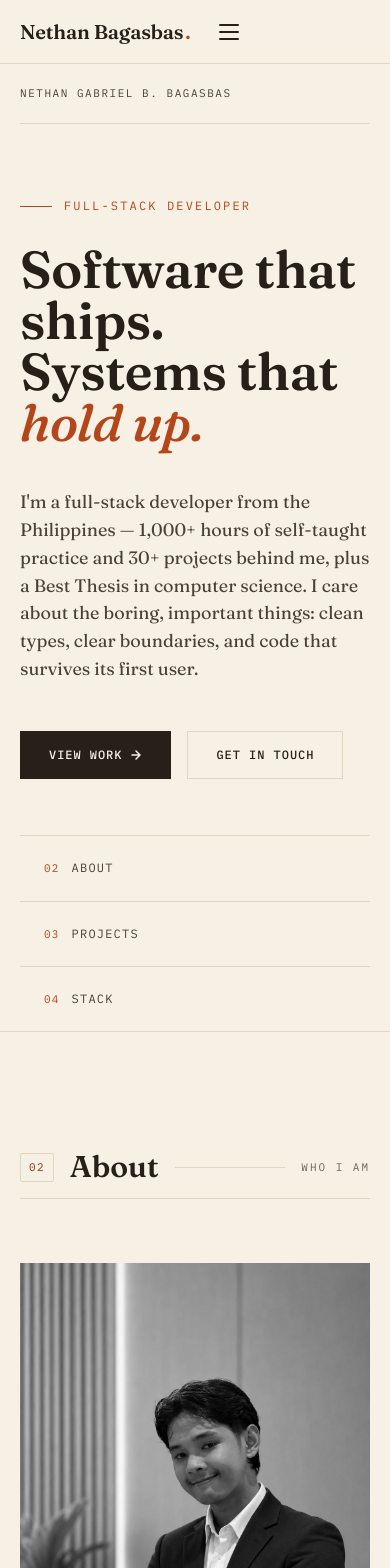
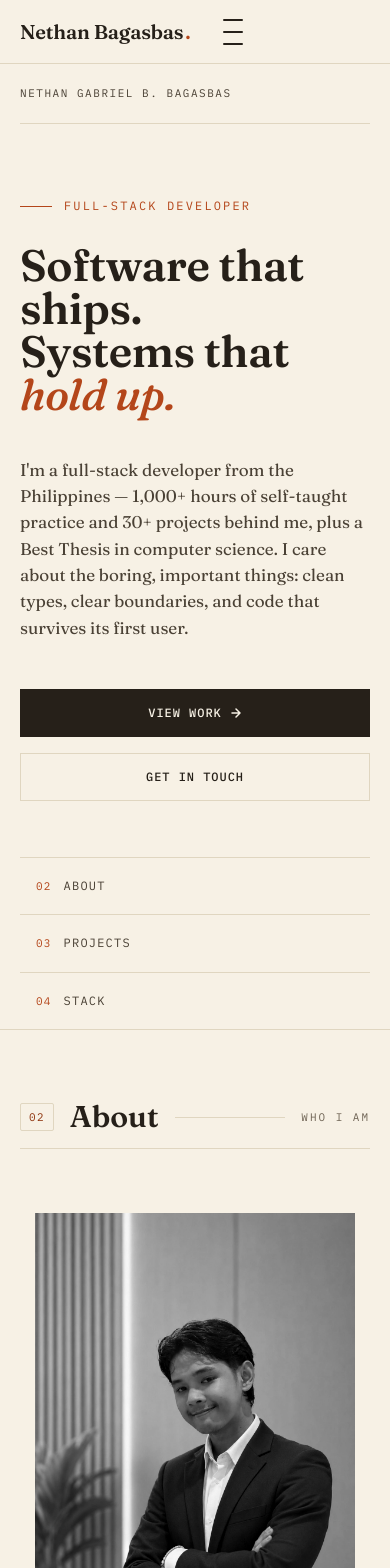
Before and after one commit to nethangabrielb/personal-website, a React (Vite) app: page / in a window 390 px wide. Shown: the top 1568 px of the page. Built offline with nearby package versions, Linux system fonts and the light colour scheme.

Commit message:
feat: improve responsive navigation and mobile menu UX

```diff
--- a/src/components/sections/Navbar.tsx
+++ b/src/components/sections/Navbar.tsx
@@ -1,6 +1,6 @@
 import { AnimatePresence, motion } from "motion/react";
 import type { MouseEvent } from "react";
-import { useContext, useState } from "react";
+import { useContext, useEffect, useRef, useState } from "react";
 
 import { SectionContext } from "@/CurrentSectionProvider";
 
@@ -16,6 +16,9 @@ export function Navbar() {
   const { currentSection, setSectionFromNav } = useContext(SectionContext)!;
   const [menuOpen, setMenuOpen] = useState(false);
 
+  const navRef = useRef<HTMLElement>(null);
+  const toggleRef = useRef<HTMLButtonElement>(null);
+
   const sectionMap: Record<string, string> = {
     About: "About",
     Skills: "Skills",
@@ -25,7 +28,44 @@ export function Navbar() {
   };
   const activeLabel = sectionMap[currentSection] || "";
 
+  // Close the mobile menu on Escape or outside click while it is open
+  useEffect(() => {
+    if (!menuOpen) return;
+
+    const onKeyDown = (event: KeyboardEvent) => {
+      if (event.key === "Escape") {
+        setMenuOpen(false);
+        toggleRef.current?.focus();
+      }
+    };
+
+    const onPointerDown = (event: PointerEvent) => {
+      if (navRef.current && !navRef.current.contains(event.target as Node)) {
+        setMenuOpen(false);
+      }
+    };
+
+    document.addEventListener("keydown", onKeyDown);
+    document.addEventListener("pointerdown", onPointerDown);
+    return () => {
+      document.removeEventListener("keydown", onKeyDown);
+      document.removeEventListener("pointerdown", onPointerDown);
+    };
+  }, [menuOpen]);
+
+  // Lock body scroll while the mobile menu is open
+  useEffect(() => {
+    if (!menuOpen) return;
+
+    const previousOverflow = document.body.style.overflow;
+    document.body.style.overflow = "hidden";
+    return () => {
+      document.body.style.overflow = previousOverflow;
+    };
+  }, [menuOpen]);
+
   const scrollTo = (selector: string) => {
+    document.body.style.overflow = "";
     const section = document.querySelector<HTMLElement>(selector);
     if (!section) return;
     section.scrollIntoView({ behavior: "smooth", block: "start" });
@@ -49,7 +89,7 @@ export function Navbar() {
   };
 
   return (
-    <nav className="nav-bar">
+    <nav className="nav-bar" ref={navRef}>
       <a href="#hero" className="nav-brand" onClick={handleBrandClick}>
         Nethan Bagasbas<span className="nav-brand-dot">.</span>
       </a>
@@ -69,6 +109,7 @@ export function Navbar() {
       </ul>
 
       <button
+        ref={toggleRef}
         className="nav-toggle"
         onClick={() => setMenuOpen((prev) => !prev)}
         aria-label="Toggle menu"
--- a/src/styles/nav.css
+++ b/src/styles/nav.css
@@ -79,6 +79,9 @@
   border: none;
   cursor: pointer;
   padding: 8px;
+  min-width: 44px;
+  min-height: 44px;
+  place-items: center;
   align-self: center;
   margin-right: 24px;
 }
--- a/src/styles/responsive.css
+++ b/src/styles/responsive.css
@@ -14,10 +14,14 @@
   .contact-layout { grid-template-columns: 1fr; gap: 48px; }
 }
 
+/* Narrow nav: switch to the hamburger before the links get cramped */
+@media (max-width: 900px) {
+  .nav-links { display: none; }
+  .nav-toggle { display: grid; }
+}
+
 @media (max-width: 767px) {
   :root { --gutter: 20px; }
-  .nav-links { display: none; }
-  .nav-toggle { display: block; }
   .nav-brand { padding: 0 20px; font-size: 20px; }
   .skills-grid { grid-template-columns: 1fr; }
   .hero-index { grid-template-columns: 1fr; }
@@ -39,4 +43,37 @@
     align-items: flex-start;
     gap: 8px;
   }
+
+  /* Tighter vertical rhythm on phones */
+  #about, #skills, #experience { padding: 72px 0; }
+  #projects { padding: 72px 0; }
+  #contact { padding: 72px 0 96px; }
+
+  /* Keep the portrait readable instead of full-bleed */
+  .about-figure { max-width: 320px; margin: 0 auto; }
+  .about-figure figcaption { text-align: center; }
+
+  /* Title / date / status on clean lines */
+  .project-date { width: 100%; }
+
+  /* Long labels (email) must never overflow */
+  .contact-link-label { overflow-wrap: anywhere; }
 }
+
+@media (max-width: 480px) {
+  .hero-title { font-size: clamp(44px, 11vw, 56px); }
+  .hero-deck { font-size: 17px; }
+  .hero-index-item { padding: 18px 16px; }
+  .hero-ctas .btn-primary,
+  .hero-ctas .btn-ghost {
+    width: 100%;
+    justify-content: center;
+  }
+  .contact-right { padding: 20px; }
+  .contact-heading { font-size: clamp(36px, 9vw, 44px); }
+  .project-desc,
+  .exp-desc,
+  .exp-bullets li { font-size: 14px; }
+  .form-input,
+  .form-textarea { font-size: 16px; } /* prevent iOS zoom-on-focus */
+}
```
